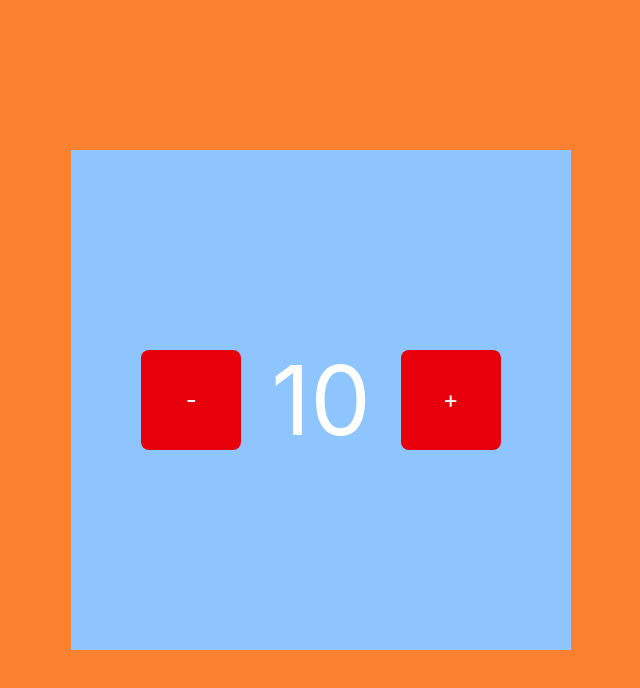
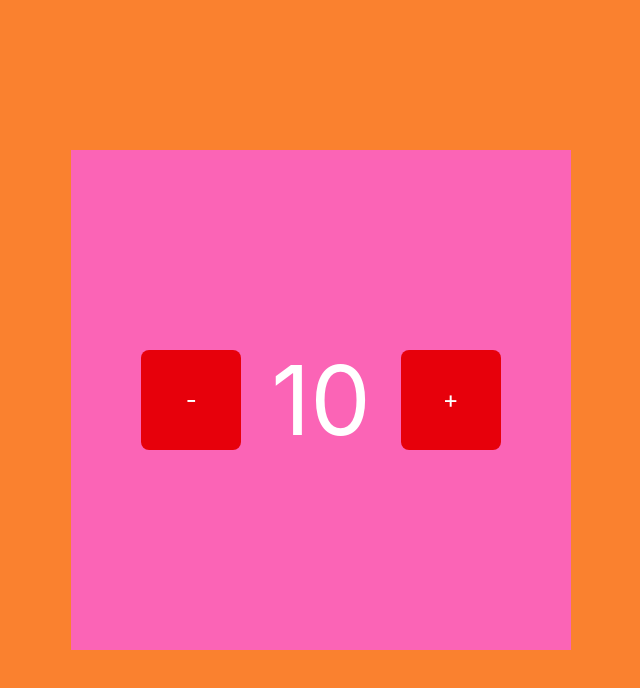
Before and after one commit to HMSSKHerath/test-frontend, a React app: page /test in a window 1280 px wide. Shown: the top 688 px of the page, without its empty margins (319-959 px from the left). Built offline with nearby package versions, Linux system fonts and the light colour scheme; the HTML template or start-up script is replaced by a standard one.

Commit message:
fix: update background color of TestPage component

```diff
--- a/src/pages/test.jsx
+++ b/src/pages/test.jsx
@@ -5,14 +5,17 @@ export default function TestPage()
 
     return(
         <div className="w-full h-full text-2xl flex items-center justify-center">
-            <div className="w-[500px] h-[500px] bg-blue-300  text-white flex items-center justify-center gap-[30px]">
+            <div className="w-[500px] h-[500px] bg-pink-400  text-white flex items-center justify-center gap-[30px]">
                 <button className="w-[100px] h-[100px] bg-red-600 rounded-lg" onClick={
                     ()=>{
                         console.log("Decreasing.....");
                         count--;
-                        console.log(count);                    }
+                        console.log(count);
+                    }
                 }>-</button>
+
                 <span className="text-8xl">{count}</span>
+
                 <button className="w-[100px] h-[100px] bg-red-600 rounded-lg" onClick={
                     ()=>{
                         console.log("Increasing.....");
```
